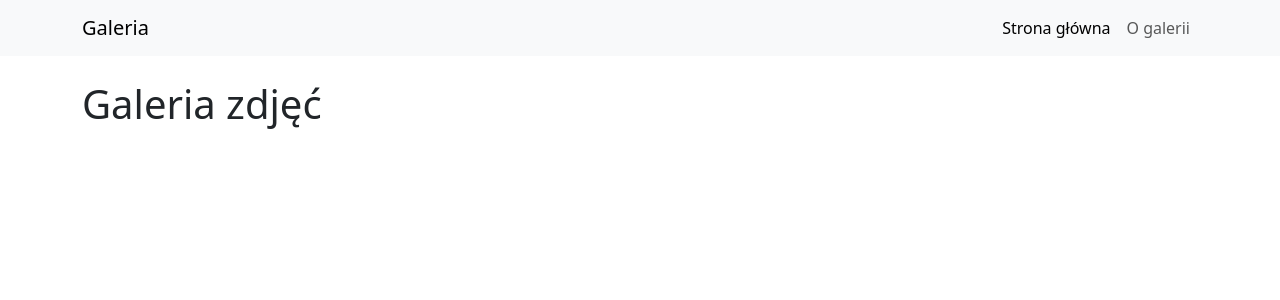
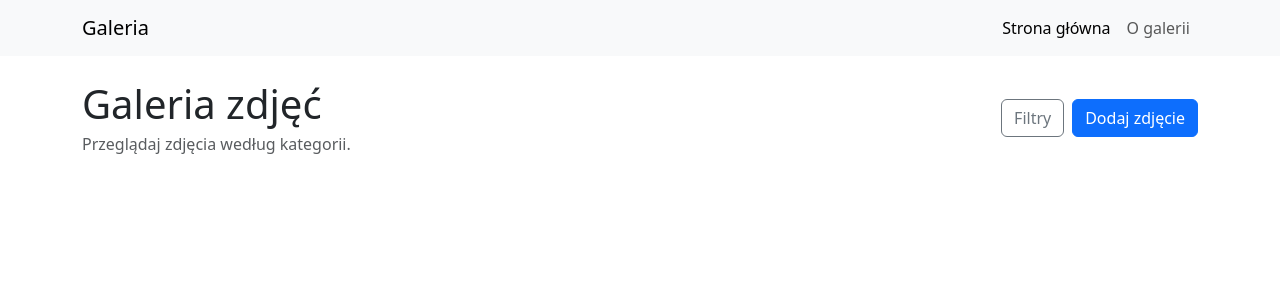
Before and after one commit to KacperZawada/inf04-web, a React (Vite) app in the folder zadania/mb05/: page / in a window 1280 px wide. Shown: the top 300 px of the page. Built offline with nearby package versions, Linux system fonts and the light colour scheme.

Commit message:
MB5: naglowek strony z przyciskami Filtry i Dodaj zdjecie

```diff
--- a/zadania/mb05/src/App.jsx
+++ b/zadania/mb05/src/App.jsx
@@ -5,9 +5,36 @@ function App() {
     <>
       <Navbar />
 
-      <div className="container mt-4">
-        <h1>Galeria zdjęć</h1>
-      </div>
+      <header className="container py-4">
+        <div className="d-flex flex-wrap justify-content-between align-items-center gap-3">
+          <div>
+            <h1 className="mb-1">Galeria zdjęć</h1>
+            <p className="text-body-secondary mb-0">
+              Przeglądaj zdjęcia według kategorii.
+            </p>
+          </div>
+
+          <div className="d-flex gap-2">
+            <button
+              className="btn btn-outline-secondary"
+              type="button"
+              data-bs-toggle="offcanvas"
+              data-bs-target="#panelFiltrow"
+            >
+              Filtry
+            </button>
+
+            <button
+              className="btn btn-primary"
+              type="button"
+              data-bs-toggle="modal"
+              data-bs-target="#dodajZdjecie"
+            >
+              Dodaj zdjęcie
+            </button>
+          </div>
+        </div>
+      </header>
     </>
   )
 }
```
